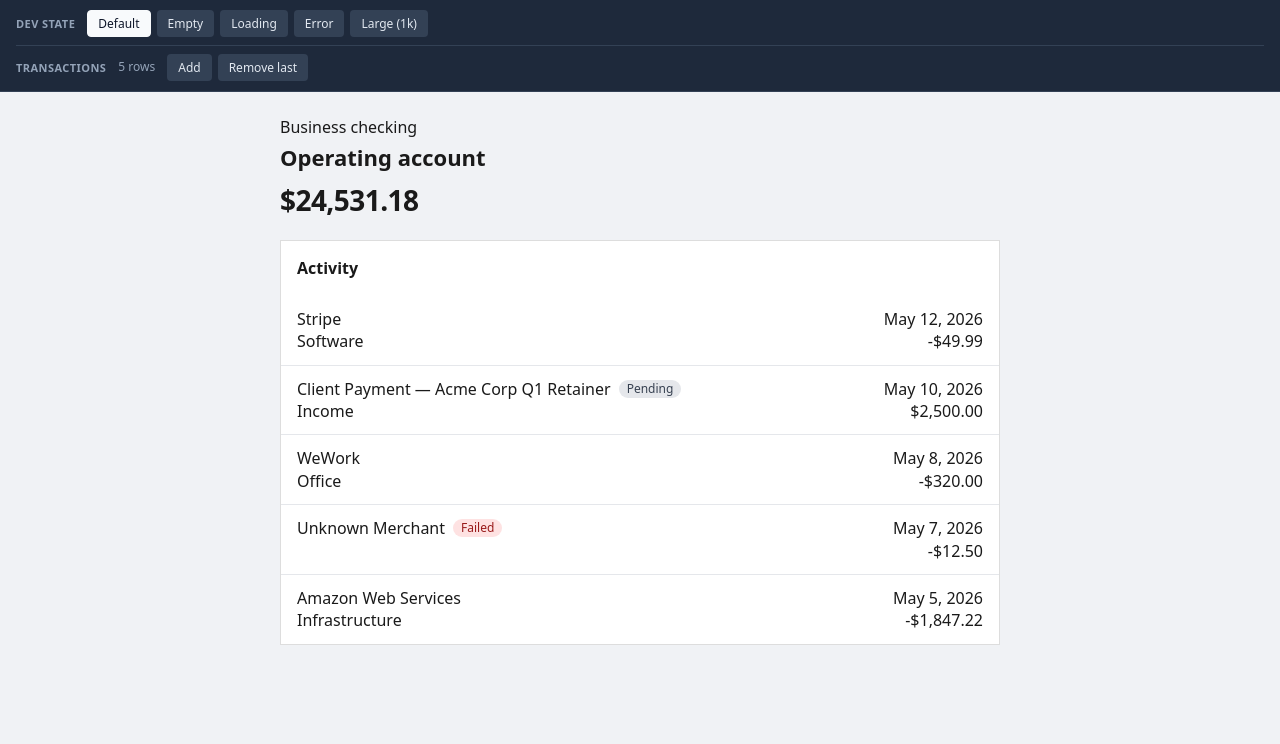
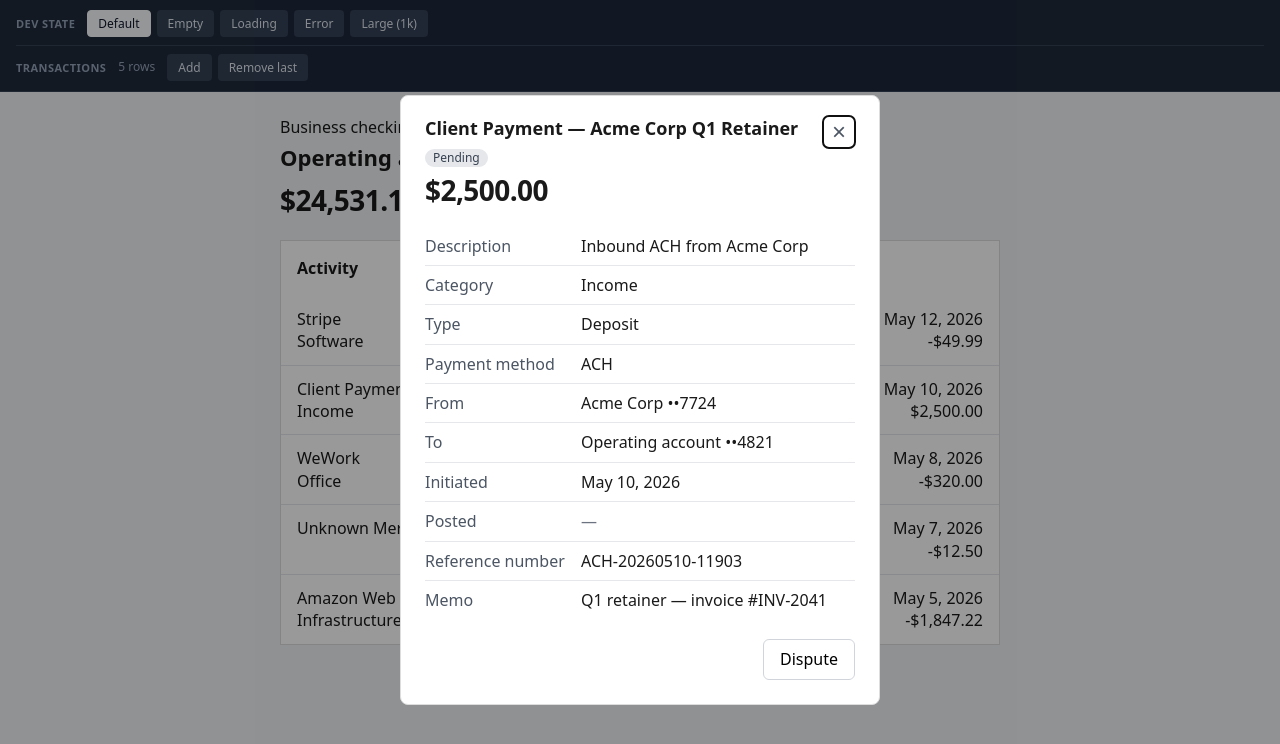
Before and after one commit to lauroaraujo/design-eng-activity-feed, a React (Vite) app: page / in a window 1280 px wide. Both pictures are taken after a click on the element 640 px from the left and 400 px from the top of the page. Shown: the top 744 px of the page. Built offline with nearby package versions, Linux system fonts and the light colour scheme.

Commit message:
Transaction details view (modal) - first pass

```diff
--- a/src/components/ActivityFeed/ActivityFeed.tsx
+++ b/src/components/ActivityFeed/ActivityFeed.tsx
@@ -1,23 +1,28 @@
+import { useState } from 'react';
 import './ActivityFeed.css';
 import type { Transaction } from '../../types/transaction';
 import { formatDate } from '../../common/format/dateFormat';
 import { formatCurrency } from '../../common/format/currencyFormat';
 import { StatusPill } from '../StatusPill/StatusPill';
+import { TransactionDetailsDialog } from '../TransactionDetailsDialog/TransactionDetailsDialog';
 
 type ActivityFeedProps = {
   transactions: Transaction[];
 };
 
 export function ActivityFeed({ transactions }: ActivityFeedProps) {
+  const [selectedTransaction, setSelectedTransaction] = useState<Transaction | null>(null);
+
   return (
+    <>
       <div className='activity-feed'>
         <h3>Activity</h3>
 
-      {transactions.map((transaction, index) => (
+        {transactions.map((transaction) => (
           <div
-          key={index}
+            key={transaction.id}
             className='transaction-row'
-          onClick={() => alert(`Transaction: ${transaction.id}`)}
+            onClick={() => setSelectedTransaction(transaction)}
           >
             <div className='transaction-row__main'>
               <div className='transaction-row__merchant'>
@@ -34,5 +39,11 @@
           </div>
         ))}
       </div>
+
+      <TransactionDetailsDialog
+        transaction={selectedTransaction}
+        onClose={() => setSelectedTransaction(null)}
+      />
+    </>
   );
 }
--- /dev/null
+++ b/src/components/TransactionDetailsDialog/TransactionDetailsDialog.css
@@ -0,0 +1,114 @@
+.transaction-details {
+  width: min(480px, calc(100% - 32px));
+  max-height: calc(100% - 32px);
+  padding: 0;
+  border: 1px solid #ddd;
+  border-radius: 8px;
+  color: #1a1a1a;
+}
+
+.transaction-details::backdrop {
+  background: rgb(0 0 0 / 0.4);
+}
+
+.transaction-details__content {
+  padding: 20px 24px 24px;
+}
+
+.transaction-details__header {
+  display: flex;
+  align-items: flex-start;
+  justify-content: space-between;
+  gap: 16px;
+  margin-bottom: 16px;
+}
+
+.transaction-details__heading {
+  min-width: 0;
+}
+
+.transaction-details__title {
+  display: flex;
+  flex-wrap: wrap;
+  align-items: center;
+  gap: 8px;
+  margin: 0;
+  font-size: 18px;
+  font-weight: 600;
+}
+
+.transaction-details__amount {
+  margin: 4px 0 0;
+  font-size: 28px;
+  font-weight: 700;
+  letter-spacing: -0.02em;
+}
+
+.transaction-details__close {
+  flex-shrink: 0;
+  width: 32px;
+  height: 32px;
+  border: none;
+  border-radius: 6px;
+  background: transparent;
+  color: #4b5563;
+  font-size: 24px;
+  line-height: 1;
+  cursor: pointer;
+}
+
+.transaction-details__close:hover {
+  background: #f3f4f6;
+}
+
+.transaction-details__failure {
+  margin: 0 0 16px;
+  padding: 8px 12px;
+  border-radius: 6px;
+  background: #fee2e2;
+  color: #991b1b;
+}
+
+.transaction-details__field {
+  display: grid;
+  grid-template-columns: 140px 1fr;
+  gap: 16px;
+  padding: 8px 0;
+  border-bottom: 1px solid #e5e7eb;
+}
+
+.transaction-details__field:last-child {
+  border-bottom: none;
+}
+
+.transaction-details__label {
+  color: #4b5563;
+}
+
+.transaction-details__value {
+  overflow-wrap: anywhere;
+}
+
+.transaction-details__empty {
+  color: #6b7280;
+}
+
+.transaction-details__actions {
+  display: flex;
+  justify-content: flex-end;
+  margin-top: 20px;
+}
+
+.transaction-details__dispute {
+  padding: 8px 16px;
+  border: 1px solid #d1d5db;
+  border-radius: 6px;
+  background: #fff;
+  font: inherit;
+  font-weight: 500;
+  cursor: pointer;
+}
+
+.transaction-details__dispute:hover {
+  background: #f3f4f6;
+}
--- /dev/null
+++ b/src/components/TransactionDetailsDialog/TransactionDetailsDialog.tsx
@@ -0,0 +1,147 @@
+import { useEffect, useRef } from 'react';
+import './TransactionDetailsDialog.css';
+import type { PaymentMethod, Transaction, TransactionAccount, TransactionType } from '../../types/transaction';
+import { formatDate } from '../../common/format/dateFormat';
+import { formatCurrency } from '../../common/format/currencyFormat';
+import { StatusPill } from '../StatusPill/StatusPill';
+
+type TransactionDetailsDialogProps = {
+  transaction: Transaction | null;
+  onClose: () => void;
+};
+
+const BULLET_CHAR = '\u2022';
+const MULT_CHAR = '\u00D7';
+const EM_DASH_CHAR = '\u2014';
+
+const TRANSACTION_TYPE_LABELS: Record<TransactionType, string> = {
+  payment: 'Payment',
+  transfer: 'Transfer',
+  deposit: 'Deposit',
+  withdrawal: 'Withdrawal',
+  fee: 'Fee',
+  refund: 'Refund',
+};
+
+const PAYMENT_METHOD_LABELS: Record<PaymentMethod, string> = {
+  ach: 'ACH',
+  wire: 'Wire',
+  card: 'Card',
+  internal_transfer: 'Internal transfer',
+  check: 'Check',
+};
+
+function formatAccount(account: TransactionAccount) {
+  return `${account.name} ${BULLET_CHAR}${BULLET_CHAR}${account.lastFour}`;
+}
+
+function EmptyValue() {
+  return <span className='transaction-details__empty'>{EM_DASH_CHAR}</span>;
+}
+
+export function TransactionDetailsDialog({ transaction, onClose }: TransactionDetailsDialogProps) {
+  const dialogRef = useRef<HTMLDialogElement>(null);
+
+  useEffect(() => {
+    const dialog = dialogRef.current;
+
+    if (!dialog) {
+      return;
+    }
+
+    if (transaction && !dialog.open) {
+      dialog.showModal();
+    } else if (!transaction && dialog.open) {
+      dialog.close();
+    }
+  }, [transaction]);
+
+  const close = () => dialogRef.current?.close();
+
+  console.log({transaction})
+
+  return (
+    <dialog
+      ref={dialogRef}
+      className='transaction-details'
+      aria-labelledby='transaction-details-title'
+      onClose={onClose}
+      onClick={(event) => event.target === event.currentTarget && close()}
+    >
+      {transaction && (
+        <div className='transaction-details__content'>
+          <header className='transaction-details__header'>
+            <div className='transaction-details__heading'>
+              <h2 id='transaction-details-title' className='transaction-details__title'>
+                {transaction.merchant}
+                <StatusPill status={transaction.status} />
+              </h2>
+              <p className='transaction-details__amount'>{formatCurrency(transaction.amount)}</p>
+            </div>
+
+            <button type='button' className='transaction-details__close' aria-label='Close' onClick={close}>
+              {MULT_CHAR}
+            </button>
+          </header>
+
+          {transaction.failureReason && (
+            <p className='transaction-details__failure'>{transaction.failureReason}</p>
+          )}
+
+          <div className='transaction-details__fields'>
+            <div className='transaction-details__field'>
+              <div className='transaction-details__label'>Description</div>
+              <div className='transaction-details__value'>{transaction.description}</div>
+            </div>
+            <div className='transaction-details__field'>
+              <div className='transaction-details__label'>Category</div>
+              <div className='transaction-details__value'>{transaction.category || <EmptyValue />}</div>
+            </div>
+            <div className='transaction-details__field'>
+              <div className='transaction-details__label'>Type</div>
+              <div className='transaction-details__value'>{TRANSACTION_TYPE_LABELS[transaction.type]}</div>
+            </div>
+            <div className='transaction-details__field'>
+              <div className='transaction-details__label'>Payment method</div>
+              <div className='transaction-details__value'>{PAYMENT_METHOD_LABELS[transaction.paymentMethod]}</div>
+            </div>
+            <div className='transaction-details__field'>
+              <div className='transaction-details__label'>From</div>
+              <div className='transaction-details__value'>{formatAccount(transaction.sourceAccount)}</div>
+            </div>
+            <div className='transaction-details__field'>
+              <div className='transaction-details__label'>To</div>
+              <div className='transaction-details__value'>{formatAccount(transaction.destinationAccount)}</div>
+            </div>
+            <div className='transaction-details__field'>
+              <div className='transaction-details__label'>Initiated</div>
+              <div className='transaction-details__value'>{formatDate(transaction.initiatedAt)}</div>
+            </div>
+            <div className='transaction-details__field'>
+              <div className='transaction-details__label'>Posted</div>
+              <div className='transaction-details__value'>{transaction.postedAt ? formatDate(transaction.postedAt) : <EmptyValue />}</div>
+            </div>
+            <div className='transaction-details__field'>
+              <div className='transaction-details__label'>Reference number</div>
+              <div className='transaction-details__value'>{transaction.referenceNumber}</div>
+            </div>
+            <div className='transaction-details__field'>
+              <div className='transaction-details__label'>Memo</div>
+              <div className='transaction-details__value'>{transaction.memo || <EmptyValue />}</div>
+            </div>
+          </div>
+
+          <div className='transaction-details__actions'>
+            <button
+              type='button'
+              className='transaction-details__dispute'
+              onClick={() => alert(`Dispute: ${transaction.id}`)}
+            >
+              Dispute
+            </button>
+          </div>
+        </div>
+      )}
+    </dialog>
+  );
+}
```
Also changed, not shown: 1 other file (tests, documents, lock files or other folders). Lines whose indentation alone changed are shown as unchanged.
